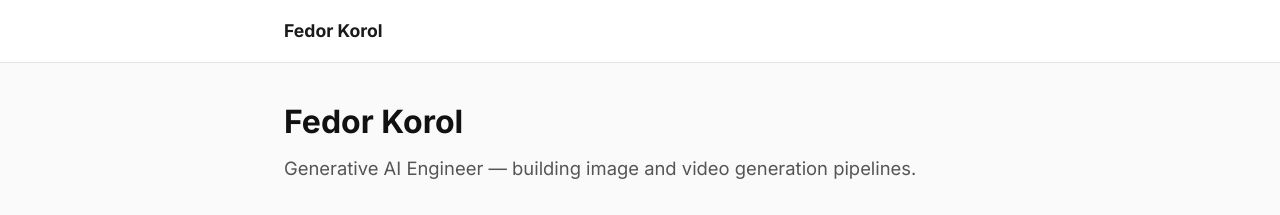
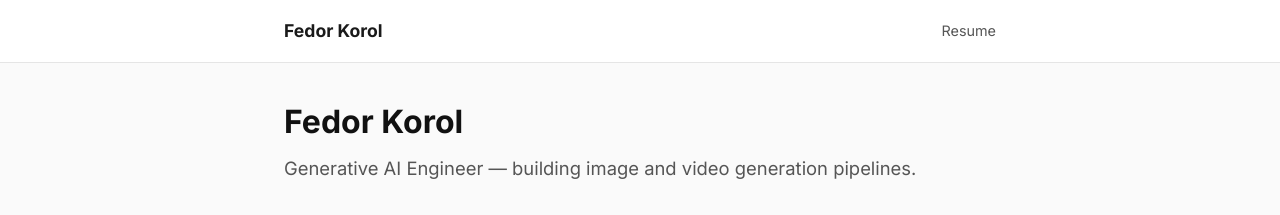
Before and after one commit to sdk401/portfolio, a Jekyll site: the page built from index.md, in a window 1280 px wide. Shown: the top 215 px of the page. Built offline with Jekyll 4.4.1, drawn with Linux system fonts in a browser that asks for light colours.

Commit message:
Add Resume link to top-right nav on all pages

```diff
--- a/_layouts/default.html
+++ b/_layouts/default.html
@@ -14,6 +14,7 @@
   <header>
     <nav>
       <a href="{{ '/' | relative_url }}" class="nav-name">Fedor Korol</a>
+      <a href="{{ '/resume' | relative_url }}" class="nav-resume">Resume</a>
     </nav>
   </header>
 
--- a/assets/css/style.css
+++ b/assets/css/style.css
@@ -24,11 +24,26 @@ nav {
   max-width: 760px;
   margin: 0 auto;
   padding: 1rem 1.5rem;
+  display: flex;
+  align-items: center;
+  justify-content: space-between;
 }
 
 .nav-name {
   font-weight: 700;
   font-size: 1.1rem;
+  color: #1a1a1a;
+  text-decoration: none;
+}
+
+.nav-resume {
+  color: #555;
+  text-decoration: none;
+  font-size: 0.9rem;
+  font-weight: 500;
+}
+
+.nav-resume:hover {
   color: #1a1a1a;
   text-decoration: none;
 }
```
